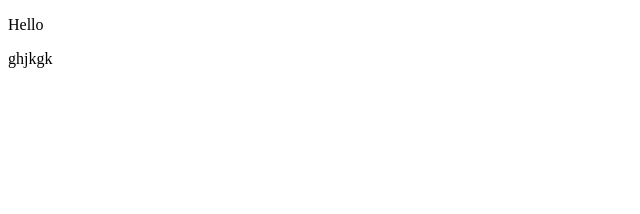
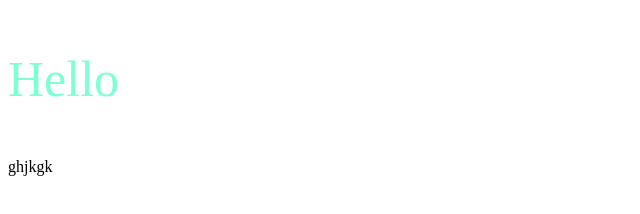
Before and after one commit to trankhaihoang12/LES, a plain HTML site: page index.html in a window 1280 px wide. Shown: the whole page, without its empty margins (0-640 px from the left). Drawn offline with Linux system fonts and the light colour scheme.

Commit message:
12/9/2024

```diff
--- /dev/null
+++ b/index.css
@@ -0,0 +1,5 @@
+.chu{
+    font-size: 50px;
+    font-family: 'Times New Roman';
+    color: aquamarine;
+}
--- a/index.html
+++ b/index.html
@@ -4,9 +4,10 @@
     <meta charset="UTF-8">
     <meta name="viewport" content="width=device-width, initial-scale=1.0">
     <title>Document</title>
+    <link rel="stylesheet" href="index.css">
 </head>
 <body>
-    <p>Hello</p>
+    <p class="chu">Hello</p>
     <p>ghjkgk</p>
 </body>
 </html>
```
